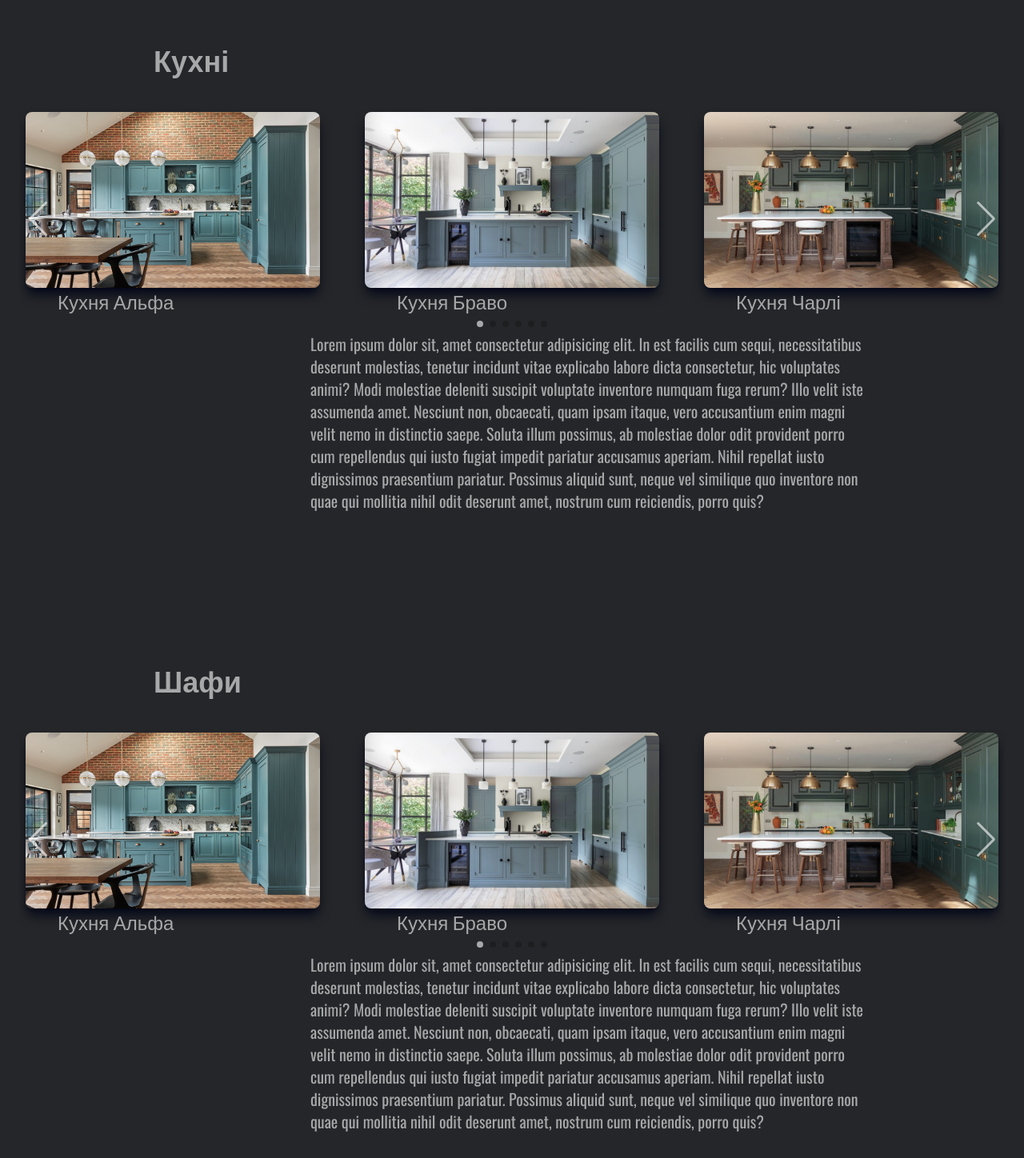
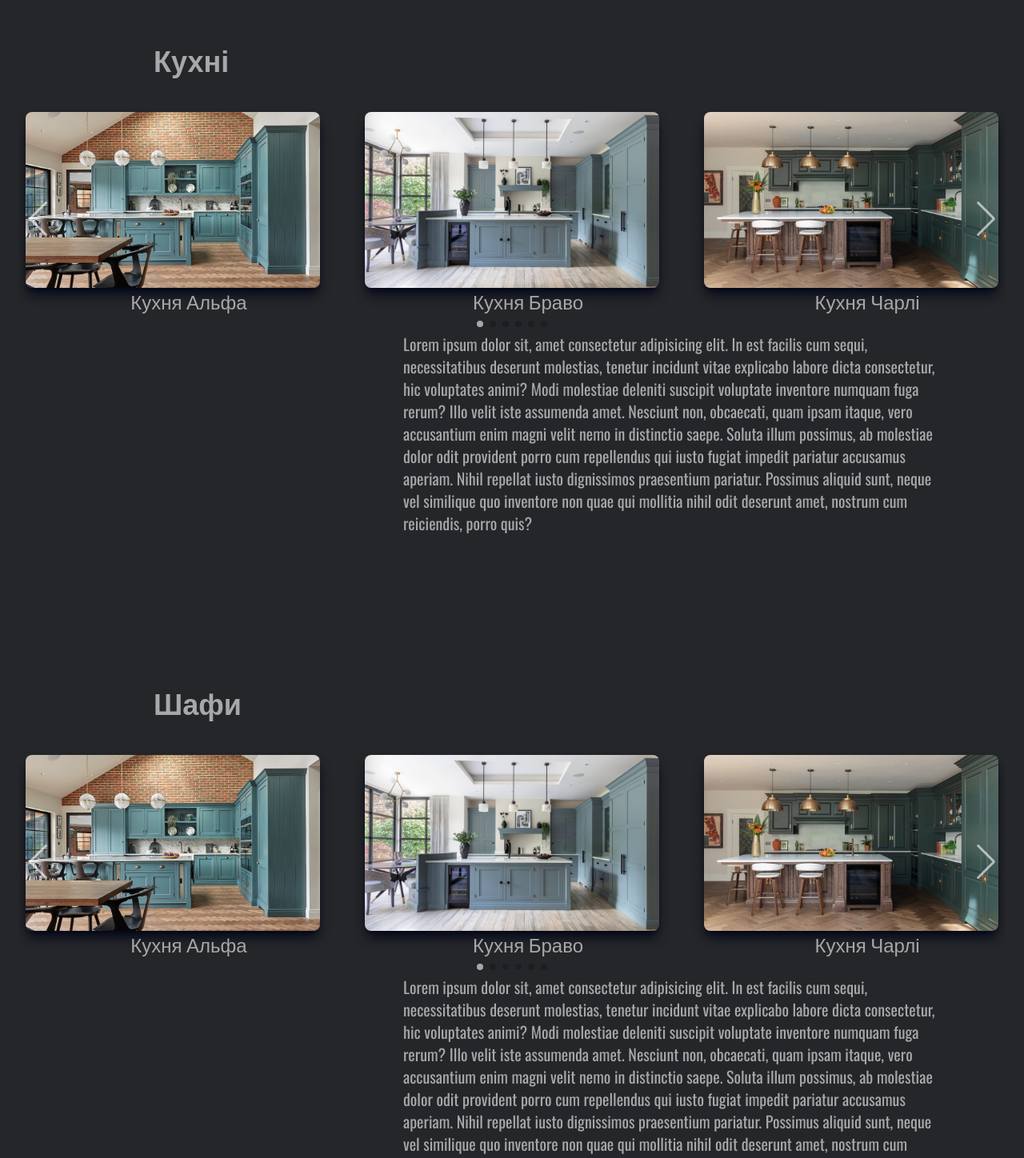
Before and after one commit to SerhiiRud/meblitrix, a Next.js app: page / in a window 1280 px wide. Shown: the part 840-2288 px from the top of the page at 80% size. Built offline with nearby package versions, Linux system fonts and the light colour scheme.

Commit message:
zoom test

```diff
--- a/src/app/globals.css
+++ b/src/app/globals.css
@@ -22,7 +22,7 @@
   /* ... */
   /* --breakpoint-xs: 620px; */
   /* ... */
-  --background-image-home: url("/images/hero/hero2.png");
+  --background-image-home: url("/images/hero/hero2.webp");
 }
 
 @utility container {
--- a/src/components/Gallery.tsx
+++ b/src/components/Gallery.tsx
@@ -1,10 +1,11 @@
 "use client";
 
 import { Swiper, SwiperSlide } from "swiper/react";
-import { Pagination, Navigation } from "swiper/modules";
+import { Pagination, Navigation, Zoom } from "swiper/modules";
 import "swiper/css";
 import "swiper/css/pagination";
 import "swiper/css/navigation";
+import "swiper/css/zoom";
 
 import Card from "@/components/Card";
 
@@ -14,8 +15,9 @@ const Gallery: React.FC<GalleryProps> = ({ data }) => {
   return (
     <div>
       <Swiper
-        modules={[Navigation, Pagination]}
+        modules={[Navigation, Pagination, Zoom]}
         loop={true}
+        zoom={true}
         spaceBetween={50}
         slidesPerView={3}
         autoHeight={true}
@@ -37,7 +39,9 @@ const Gallery: React.FC<GalleryProps> = ({ data }) => {
       >
         {data.map(({ title, image }) => (
           <SwiperSlide key={title} className="">
-            <Card title={title} image={image} />
+            <div className="swiper-zoom-container z-10">
+              <Card title={title} image={image} />
+            </div>
           </SwiperSlide>
         ))}
       </Swiper>
--- a/src/components/sections/KitchensSection.tsx
+++ b/src/components/sections/KitchensSection.tsx
@@ -3,6 +3,8 @@ import sections from "@/data/sections.json";
 import data from "@/data/kitchens.json";
 
 const KitchensSection = () => {
+  const textStyles =
+    "mr-6 ml-20 md:ml-auto md:mr-10 xl:mr-24 2xl:mr-48 sm:max-w-[600px] md:max-w-[680px] md:text-base lg:text-xl text-white/60 ";
   return (
     <section
       id="kitchens"
@@ -14,7 +16,7 @@ const KitchensSection = () => {
       <div className="mx-auto px-6">
         <Gallery data={data} />
       </div>
-      <div className="ml-auto mr-48 max-w-[700px] text-xl text-white/60 ">
+      <div className={textStyles}>
         Lorem ipsum dolor sit, amet consectetur adipisicing elit. In est facilis
         cum sequi, necessitatibus deserunt molestias, tenetur incidunt vitae
         explicabo labore dicta consectetur, hic voluptates animi? Modi molestiae
--- a/src/components/sections/OthersSection.tsx
+++ b/src/components/sections/OthersSection.tsx
@@ -3,6 +3,8 @@ import sections from "@/data/sections.json";
 import data from "@/data/kitchens.json";
 
 const OthersSection = () => {
+  const textStyles =
+    "mr-6 ml-20 md:ml-auto md:mr-10 xl:mr-24 2xl:mr-48 sm:max-w-[600px] md:max-w-[680px] md:text-base lg:text-xl text-white/60 ";
   return (
     <section
       id="others"
@@ -14,7 +16,7 @@ const OthersSection = () => {
       <div className="mx-auto px-6">
         <Gallery data={data} />
       </div>
-      <div className="ml-auto mr-48 max-w-[700px] text-xl text-white/60 ">
+      <div className={textStyles}>
         Lorem ipsum dolor sit, amet consectetur adipisicing elit. In est facilis
         cum sequi, necessitatibus deserunt molestias, tenetur incidunt vitae
         explicabo labore dicta consectetur, hic voluptates animi? Modi molestiae
--- a/src/components/sections/WardrobesSection.tsx
+++ b/src/components/sections/WardrobesSection.tsx
@@ -3,6 +3,8 @@ import sections from "@/data/sections.json";
 import data from "@/data/kitchens.json";
 
 const WardrobesSection = () => {
+  const textStyles =
+    "mr-6 ml-20 md:ml-auto md:mr-10 xl:mr-24 2xl:mr-48 sm:max-w-[600px] md:max-w-[680px] md:text-base lg:text-xl text-white/60 ";
   return (
     <section
       id="wardrobes"
@@ -14,7 +16,7 @@ const WardrobesSection = () => {
       <div className="mx-auto px-6">
         <Gallery data={data} />
       </div>
-      <div className="ml-auto mr-48 max-w-[700px] text-xl text-white/60 ">
+      <div className={textStyles}>
         Lorem ipsum dolor sit, amet consectetur adipisicing elit. In est facilis
         cum sequi, necessitatibus deserunt molestias, tenetur incidunt vitae
         explicabo labore dicta consectetur, hic voluptates animi? Modi molestiae
```
Also changed, not shown: public/images/hero/hero2.webp (added), 1 other file (tests, documents, lock files or other folders).
